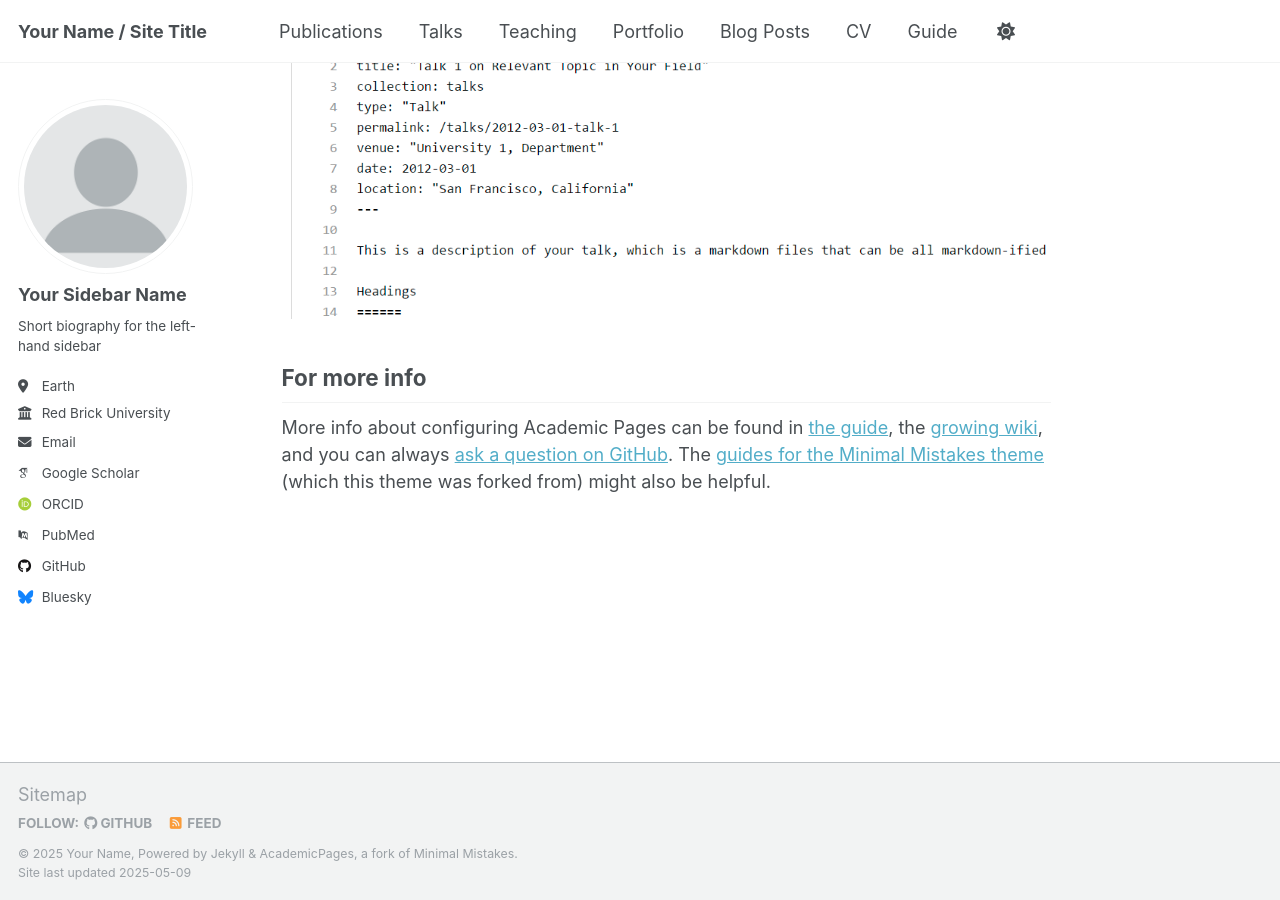
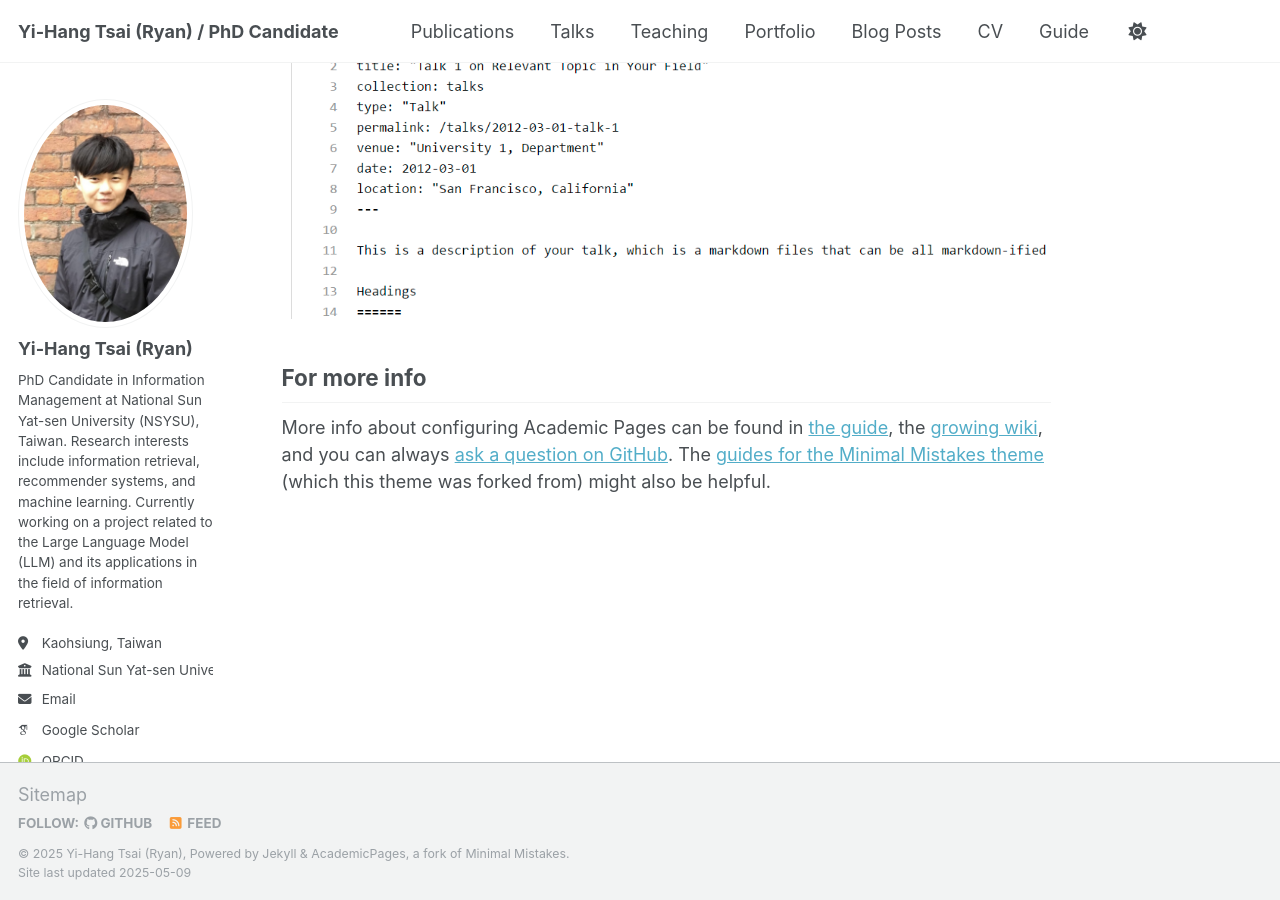
Before and after one commit to ehang827/ehang827.github.io, a Jekyll site: the page built from _pages/about.md, in a window 1280 px wide and 900 px high, scrolled down 2636 px. Built offline with Jekyll 4.4.1, drawn with Linux system fonts in a browser that asks for light colours; some web fonts are replaced.

Commit message:
add basic info

```diff
--- a/_config.yml
+++ b/_config.yml
@@ -9,11 +9,11 @@
 # Basic Site Settings
 locale                   : "en-US"
 site_theme               : "default"
-title                    : "Your Name / Site Title"
+title                    : "Yi-Hang Tsai (Ryan) / PhD Candidate"
 title_separator          : "-"
-name                     : &name "Your Name"
-description              : &description "personal description"
-url                      : https://academicpages.github.io # the base hostname & protocol for your site e.g. "https://[your GitHub username].github.io" or if you already have some other page hosted on Github then use "https://[your GitHub username].github.io/[Your Repo Name]"
+name                     : &name "Yi-Hang Tsai (Ryan)"
+description              : &description "PhD Candidate in Information Management at National Sun Yat-sen University (NSYSU), Taiwan. Research interests include information retrieval, recommender systems, and machine learning. Currently working on a project related to the Large Language Model (LLM) and its applications in the field of information retrieval."
+url                      : https://kkfighter2.github.io # the base hostname & protocol for your site e.g. "https://[your GitHub username].github.io" or if you already have some other page hosted on Github then use "https://[your GitHub username].github.io/[Your Repo Name]"
 baseurl                  : "" # the subpath of your site, e.g. "/blog"
 repository               : "academicpages/academicpages.github.io"
 
@@ -23,22 +23,22 @@ repository               : "academicpages/academicpages.github.io"
 author:
   # Biographic information
   avatar           : "profile.png"
-  name             : "Your Sidebar Name"
+  name             : "Yi-Hang Tsai (Ryan)"
   pronouns         : # example: "she/her"
-  bio              : "Short biography for the left-hand sidebar"
-  location         : "Earth"
-  employer         : "Red Brick University"
+  bio              : "PhD Candidate in Information Management at National Sun Yat-sen University (NSYSU), Taiwan. Research interests include information retrieval, recommender systems, and machine learning. Currently working on a project related to the Large Language Model (LLM) and its applications in the field of information retrieval."
+  location         : "Kaohsiung, Taiwan"
+  employer         : "National Sun Yat-sen University (NSYSU)"
   uri              : # URL
-  email            : "none@example.org"
+  email            : "tsai.yi.hang@gmail.com"
 
   # Academic websites
   academia         : # URL
   arxiv            : # URL - Update with the correct link to your profile
-  googlescholar    : "https://scholar.google.com/citations?user=PS_CX0AAAAAJ"
+  googlescholar    : "https://scholar.google.com/citations?user=Uyo1DpAAAAAJ"
   impactstory      : # URL
-  orcid            : "http://orcid.org/yourorcidurl"
+  orcid            : "http://orcid.org/0009-0000-2139-9354"
   semantic         : # URL
-  pubmed           : "https://www.ncbi.nlm.nih.gov/pubmed/?term=john+snow"
+  pubmed           : # URL
   researchgate     : # URL
   scopus           : # URL
 
@@ -46,12 +46,12 @@ author:
   bitbucket        : # Username - Update with your username on the site
   codepen          : # Username
   dribbble         : # Username
-  github           : "academicpages"
+  github           : "https://github.com/ehang827"
   kaggle           : # Username
   stackoverflow    : # User number or user number and name (i.e., use "1" or "1/jeff-atwood")
 
   # Social media
-  bluesky          : "bsky.app" # Replace this with you Bluesky username
+  bluesky          : # Username
   facebook         : # Username
   flickr           : # Username
   foursquare       : # Username
@@ -60,7 +60,7 @@ author:
   keybase          : # Username
   instagram        : # Username
   lastfm           : # Username
-  linkedin         : # Username
+  linkedin         : https://www.linkedin.com/in/tsai-yi-hang/
   mastodon         : # URL
   medium           : # URL
   pinterest        : # Username
```
Also changed, not shown: images/profile.png.
